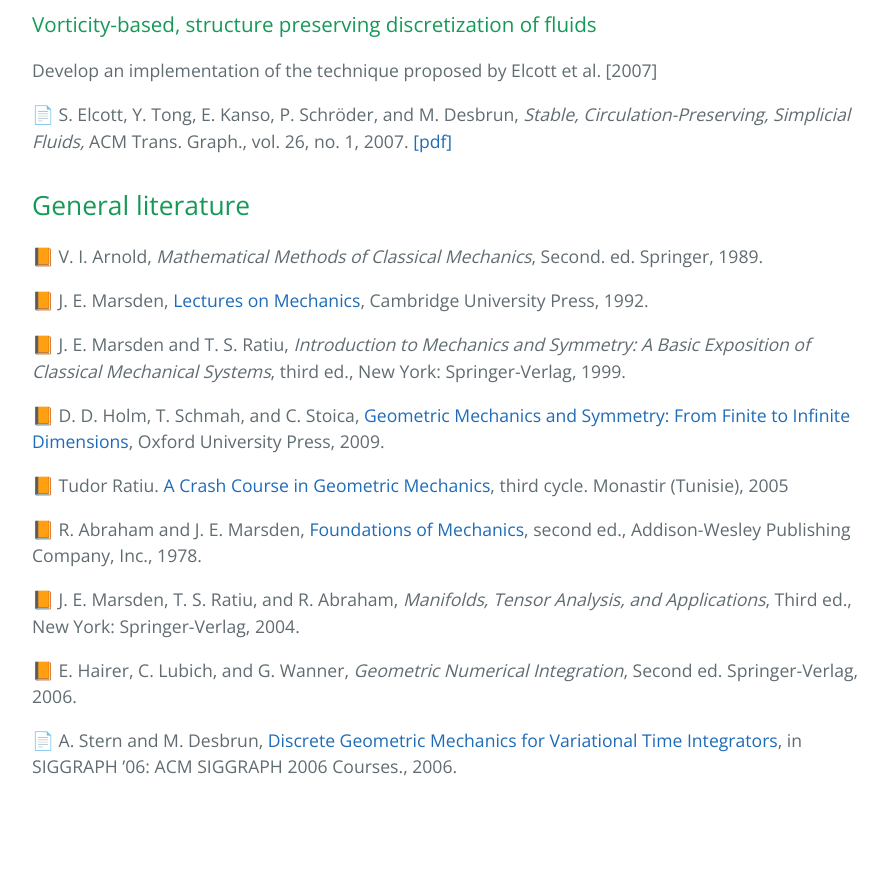
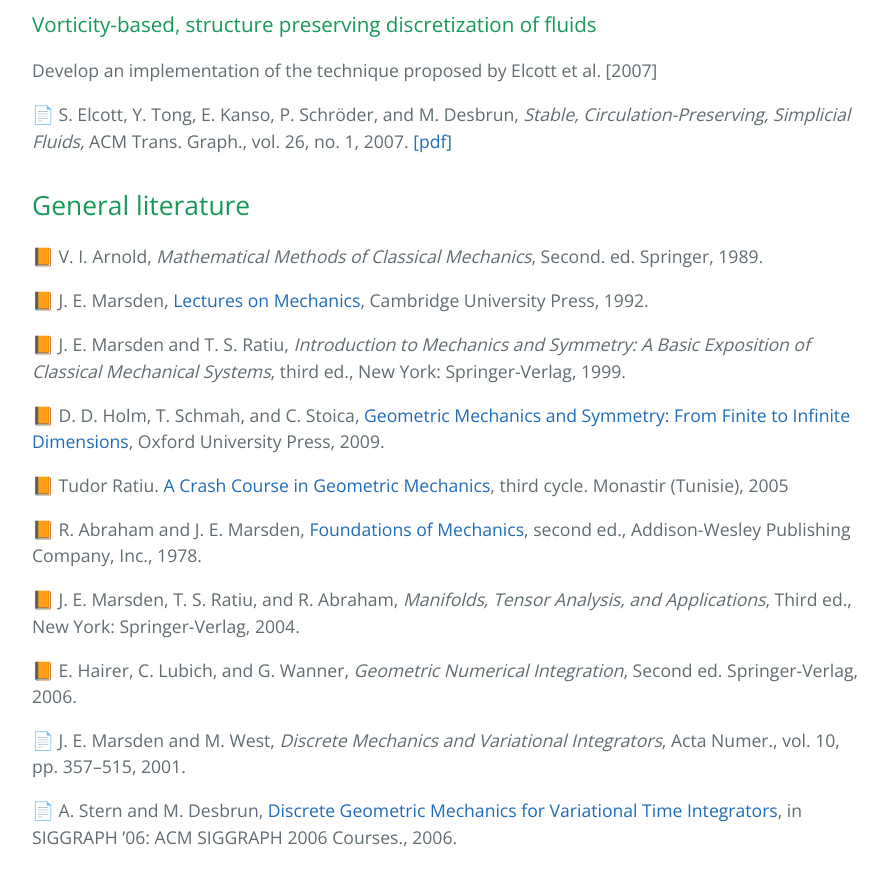
Before and after one commit to highlando/19-geometric-fluids-discretization, a Jekyll site: the page built from index.md, in a window 1280 px wide and 900 px high, scrolled down 3044 px. Shown: the top 886 px of the window, without its empty margins (192-1080 px from the left). Built offline with Jekyll 4.4.1, drawn with Linux system fonts in a browser that asks for light colours; emoji names are drawn with the system emoji font; our own code applies the rules of GitHub Pages for plain Markdown files; before the commit the page ends 3873 px from its top, so only the background shows below that.

Commit message:
Added Marsden and West.

```diff
--- a/index.md
+++ b/index.md
@@ -117,4 +117,6 @@ Develop an implementation of the technique proposed by Elcott et al. [2007]
 
 :orange_book: E. Hairer, C. Lubich, and G. Wanner, *Geometric Numerical Integration*, Second ed. Springer-Verlag, 2006.
 
+:page_facing_up: J. E. Marsden and M. West, *Discrete Mechanics and Variational Integrators*, Acta Numer., vol. 10, pp. 357–515, 2001.
+
 :page_facing_up: A. Stern and M. Desbrun, [Discrete Geometric Mechanics for Variational Time Integrators](http://www.geometry.caltech.edu/pubs/SD06.pdf), in SIGGRAPH ’06: ACM SIGGRAPH 2006 Courses., 2006.
```
